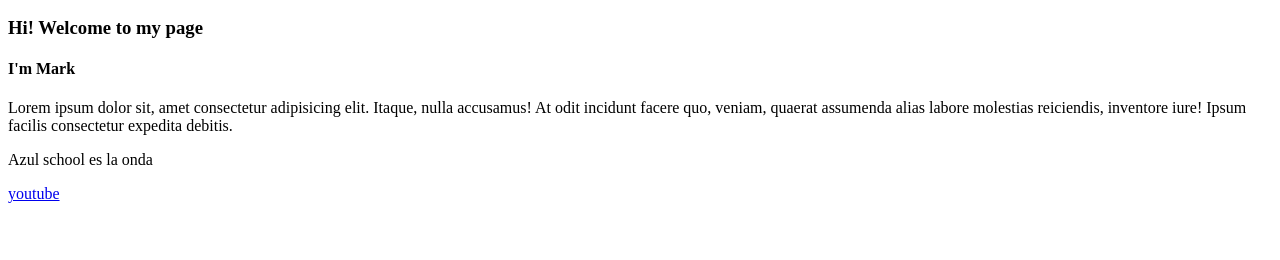
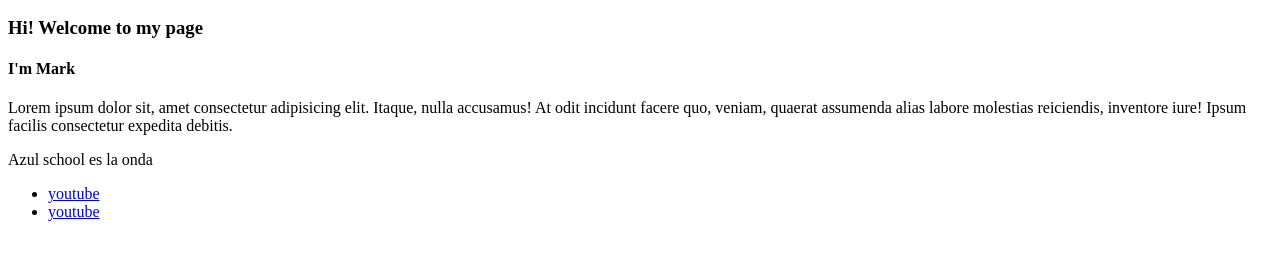
Before and after one commit to Marco-3-2/GIT-AzulSchool, a plain HTML site: page index.html in a window 1280 px wide. Shown: the part 180-440 px from the top of the page. Drawn offline with Linux system fonts and the light colour scheme.

Commit message:
modified footer HTML

```diff
--- a/index.html
+++ b/index.html
@@ -26,7 +26,12 @@
     inventore iure! Ipsum facilis consectetur expedita debitis.</p>
     <p>Azul school es la onda</p>
     </main>
-    <footer><a href="https://www.youtube.com/">youtube</a></footer>
+    <footer>
+        <ul>
+            <li><a href="https://www.youtube.com/">youtube</a></li>
+            <li><a href="https://github.com/Marco-3-2">youtube</a></li>
+        </ul>
+    </footer>
 
 </body>
 </html>
```
